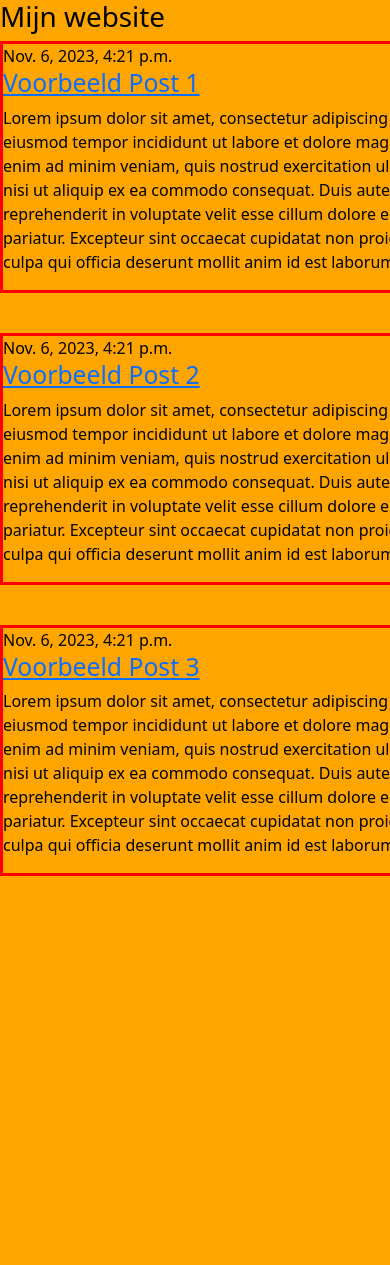
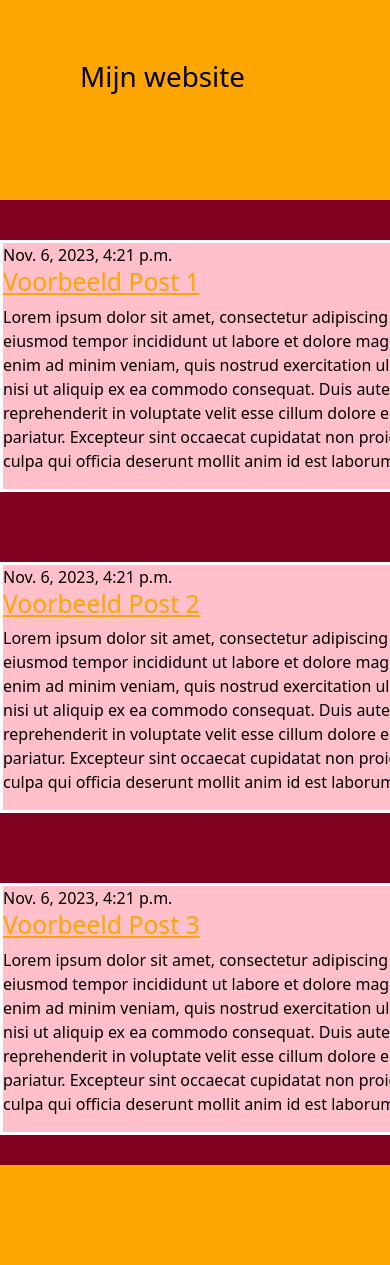
Before and after one commit to GitRolo/testDjango, a Django app: page / in a window 390 px wide; the page is wider, and only the part inside the window is pictured. Before the commit the page ends 876 px from the top of that part, so only its background shows below. Run offline with Django 3.2, Linux system fonts and the light colour scheme; data comes from the database, SQL or seed files in the repository.

Commit message:
toevoegingen

```diff
--- a/mysite/blog/static/css/stijl.css
+++ b/mysite/blog/static/css/stijl.css
@@ -1,14 +1,35 @@
 body{
-    background-color: orange;
+    background-color: #800020;
     color: black;
 }
 
 h1{
+    position: absolute;
     color: black;
+    top: 30%;
+    left: 80px;
 }
 
-article{
+.article{
     width: 500px;
-    margin-bottom: 40px;
-    border: 3px solid red;
+    margin-top: 40px;
+    margin-left: 0px;
+    margin-bottom: 30px;
+    border: 3px solid white;
+    background-color: pink;
 }
+
+header{
+    position: relative;
+    background-color: orange;
+    height: 200px;
+}
+
+footer{
+    background-color: orange;
+    height: 100px;
+}
+
+a{
+    color: orange;
+}
--- a/mysite/blog/templates/blog/post_list.html
+++ b/mysite/blog/templates/blog/post_list.html
@@ -19,14 +19,25 @@ crossorigin="anonymous">
 </header>
     {% block content %}
     {% for post in posts %}
-<div><article class="post">
+<div class="container-xs">
+        <div class="row row-cols-2">
+            <div class="col-12 col-md-4">
+                <div class="main">
+            </div>
+            </div>
+            <div class="col-12 col-md-8">
+                <div class="article">
+<article class="post">
 <time class="date">
     {{ post.published_date }}
 </time>
 <h2><a href="">{{ post.title }}</a></h2>
 <p>{{ post.text|linebreaksbr }}</p>
 </article>
-</div>
+    </div>
+         </div>
+         </div>
+         </div>
 {% endfor %}
 {% endblock %}
 <footer></footer>
```
